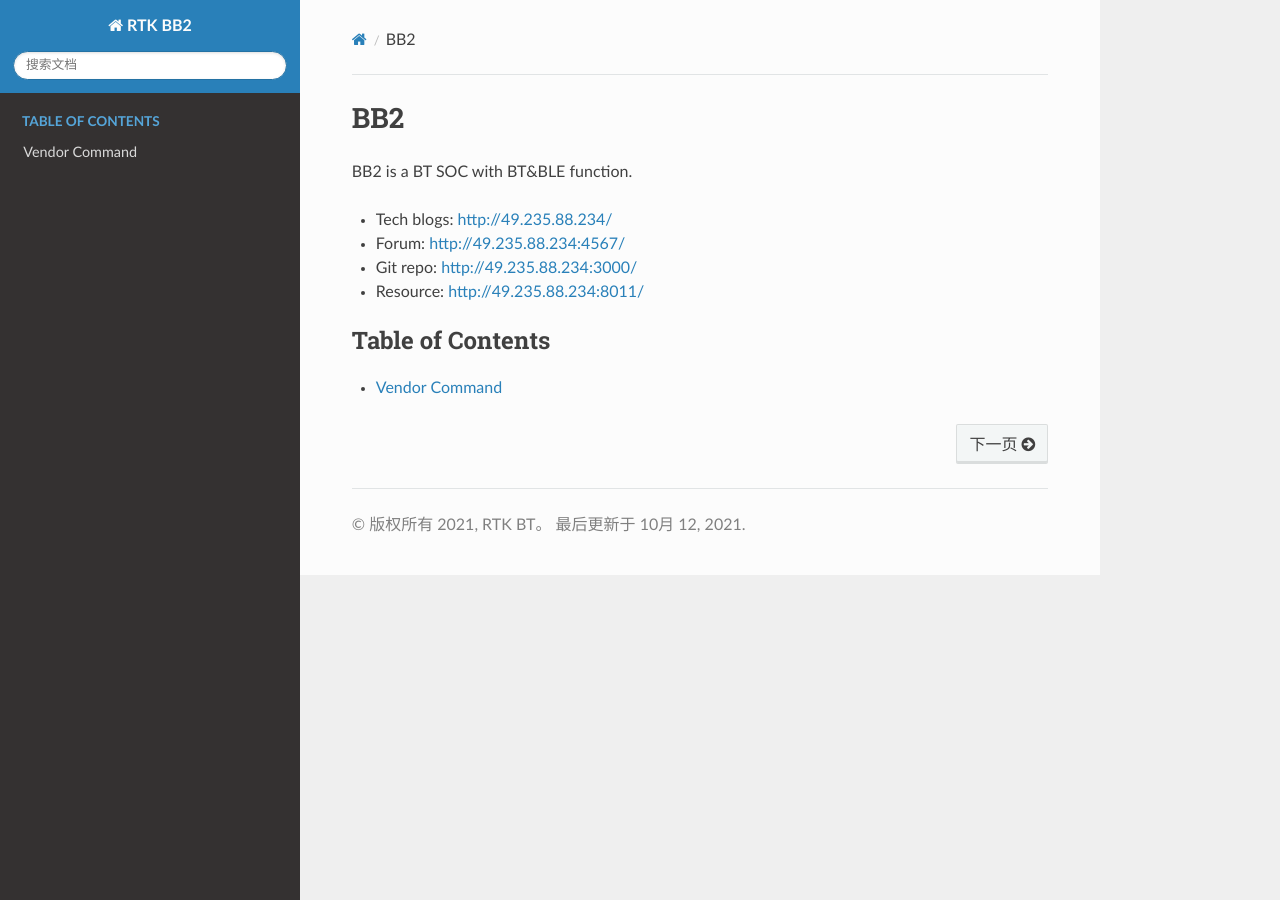
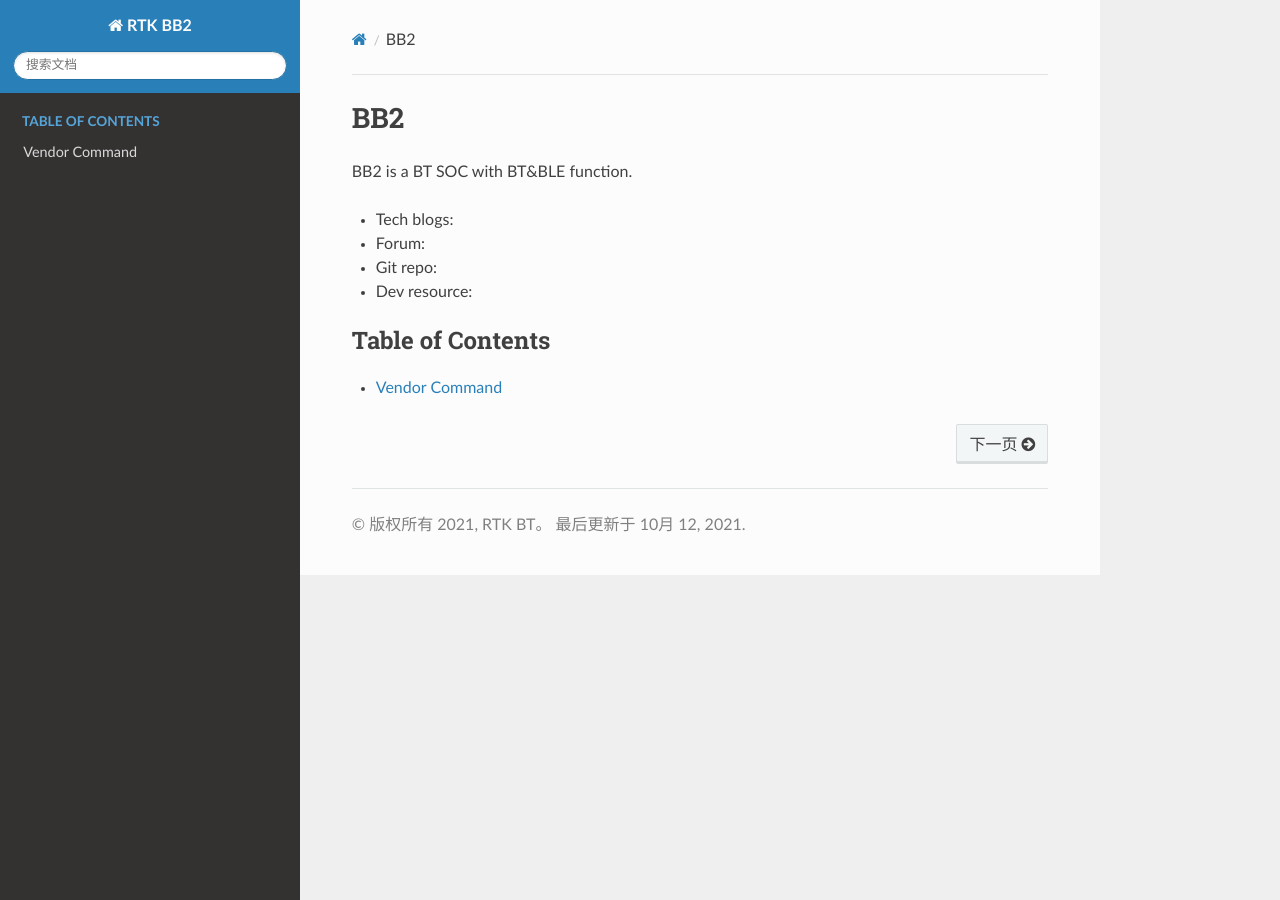
Before and after one commit to weefnn/bb2_doc, a Sphinx documentation site: the page built from source/index.rst, in a window 1280 px wide. Built offline with Sphinx 7.4.7 and the Read the Docs theme 2.0.0, drawn with Linux system fonts in a browser that asks for light colours.

```diff
--- a/source/index.rst
+++ b/source/index.rst
@@ -5,10 +5,10 @@ BB2
 
 BB2 is a BT SOC with BT&BLE function.
 
-- Tech blogs: http://49.235.88.234/
-- Forum: http://49.235.88.234:4567/
-- Git repo: http://49.235.88.234:3000/
-- Resource: http://49.235.88.234:8011/
+- Tech blogs:
+- Forum:
+- Git repo:
+- Dev resource:
 
 
 .. toctree::
--- a/source/vendor_command/command/cmd_bt_create_connection.rst
+++ b/source/vendor_command/command/cmd_bt_create_connection.rst
@@ -14,7 +14,7 @@ CMD_BT_CREATE_CONNECTION
    * - CMD_BT_CREATE_CONNECTION
      - 0x0002
      - profile, bd_addr
-     - :ref:`EVENT_BT_CONNECT_STATUS`
+     - :ref:`EVENT_BT_CONNECT_STATUS_ref`
 
 Description
 ***********
--- a/source/vendor_command/command/cmd_bt_disconnect.rst
+++ b/source/vendor_command/command/cmd_bt_disconnect.rst
@@ -14,7 +14,7 @@ CMD_BT_DISCONNECT
    * - CMD_BT_DISCONNECT
      - 0x0003
      - bd_addr, flag
-     - :ref:`EVENT_BT_DISCONNECT_ref`
+     - :ref:`EVENT_BT_DISCONNECT_STATUS_ref`
 
 Description
 ***********
--- a/source/vendor_command/command/cmd_bt_read_paired_record.rst
+++ b/source/vendor_command/command/cmd_bt_read_paired_record.rst
@@ -15,7 +15,7 @@ CMD_BT_READ_PAIRED_RECORD
    * - CMD_BT_READ_PAIRED_RECORD
      - 0x0001
      - type
-     - :ref:`EVENT_REPLY_PAIRED_RECORD_ref`
+     - :ref:`EVENT_BT_REPLY_PAIRED_RECORD_ref`
 
 Description
 ***********
--- a/source/vendor_command/command/cmd_inquiry.rst
+++ b/source/vendor_command/command/cmd_inquiry.rst
@@ -14,7 +14,7 @@ CMD_INQUIRY
    * - CMD_INQUIRY
      - 0x0321
      - Action, TimeOut
-     - :ref:`EVENT_INQUIRY_STATE`
+     - :ref:`EVENT_INQUIRY_STATE_ref`
 
 Description
 ***********
```
Also changed, not shown: source/vendor_command/event/event_audio_vol_change.rst (added, +40 -0 lines), source/vendor_command/event/event_inquiry_state.rst (added, +38 -0 lines), source/vendor_command/event/index.rst (+8 -0 lines).
